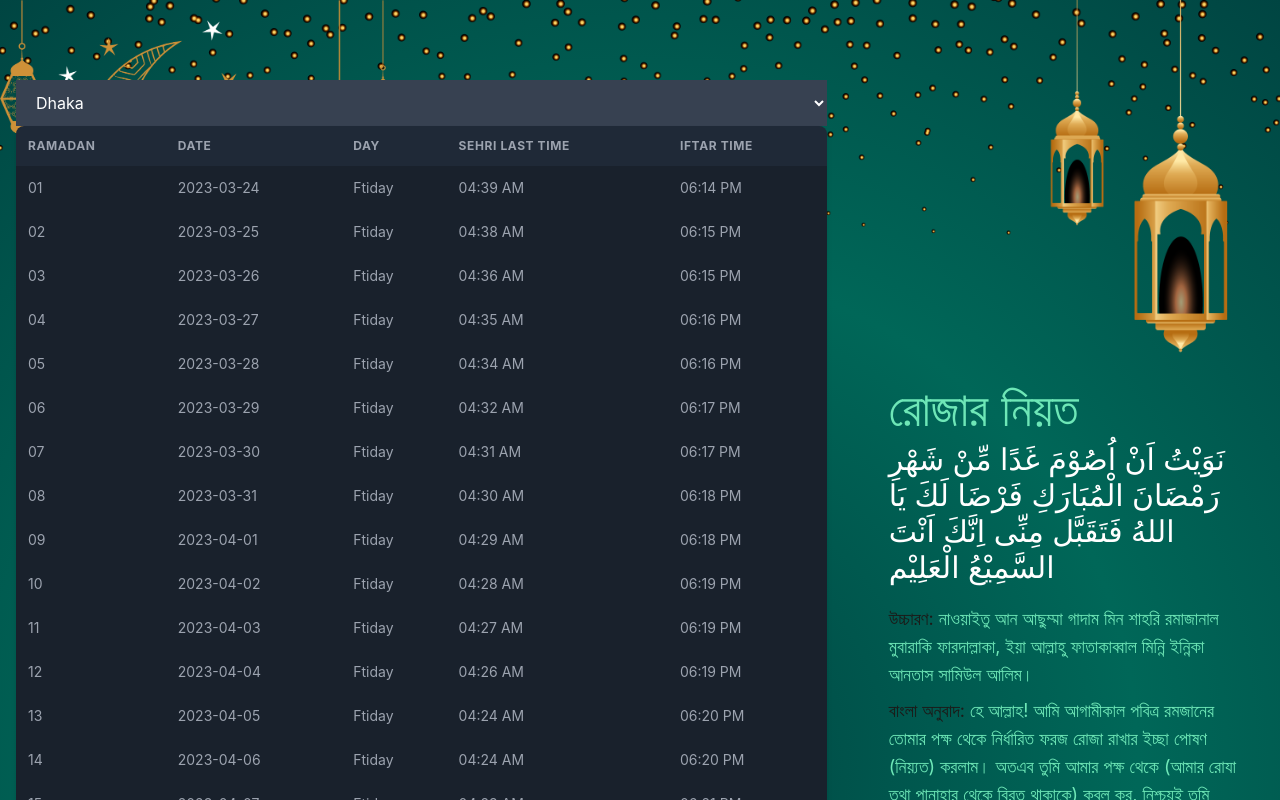
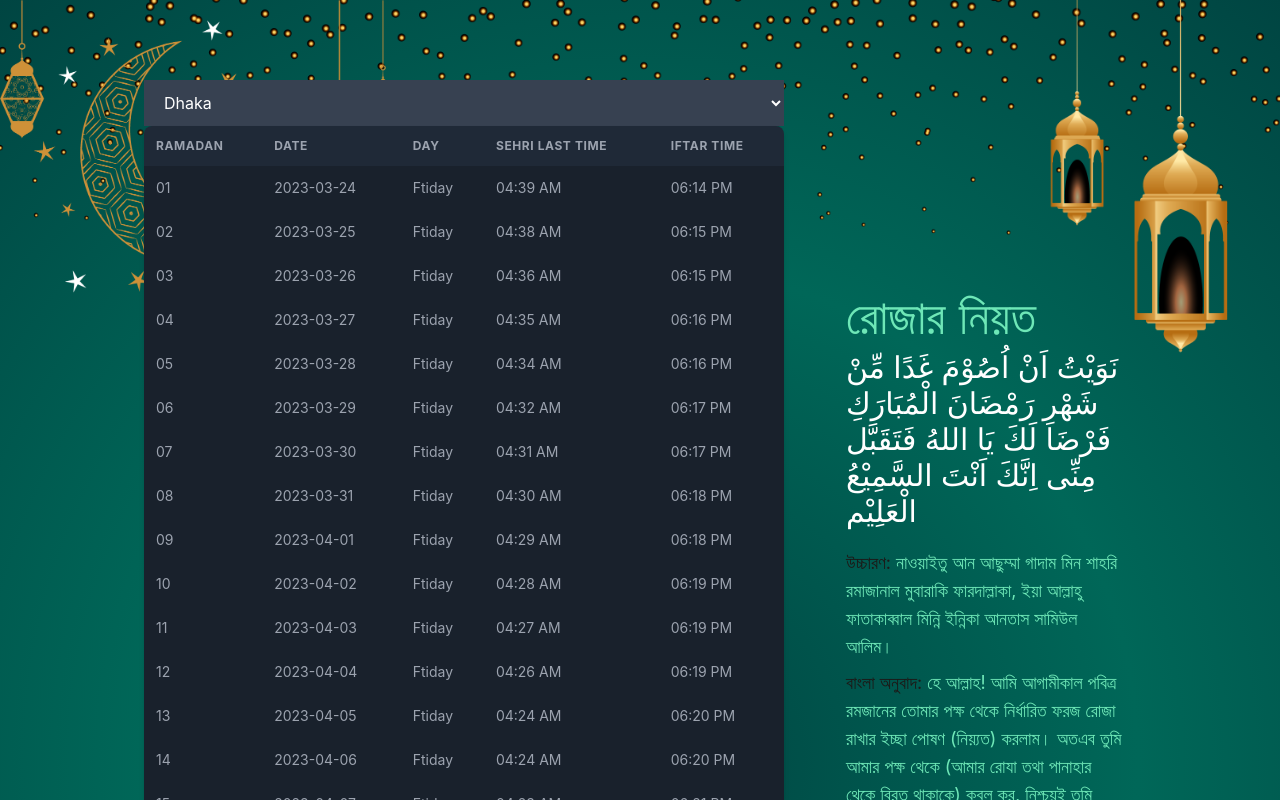
Before and after one commit to NafisMahmudAyon/ramadan-schedule, a React (Create React App) app: page / in a window 1280 px wide. Shown: the top 800 px of the page. Built offline with nearby package versions, Linux system fonts and the light colour scheme.

Commit message:
responsive update

```diff
--- a/src/App.js
+++ b/src/App.js
@@ -167,7 +167,7 @@ const App = () => {
       <div className='bg2'>
         <img src={BG2} alt='a' />
       </div>
-      <div className='content w-[80%] sm:w-full grid gap-4'>
+      <div className='content w-[80%] grid gap-4'>
         <div className='schedule w-full pr-4 pl-4 mt-20 mb-10'>
 
           <select id="options" value={selectedOption} onChange={handleChange} class="block w-full px-4 py-3 bg-gray-700 border-gray-600 placeholder-gray-400 text-white focus:ring-blue-500 focus:border-blue-500">
--- a/src/index.css
+++ b/src/index.css
@@ -78,7 +78,7 @@ code {
 }
 
 @media (min-width: 640px) {
-  .sm\:grid-cols-1 {
+  .content {
     width: 100%;
       grid-template-columns: 1fr;
       height: auto;
@@ -87,6 +87,7 @@ code {
 
 @media (min-width: 768px) {
   .content {
+    width: 80%;
       grid-template-columns: 2fr 1fr;
   }
 }
```
